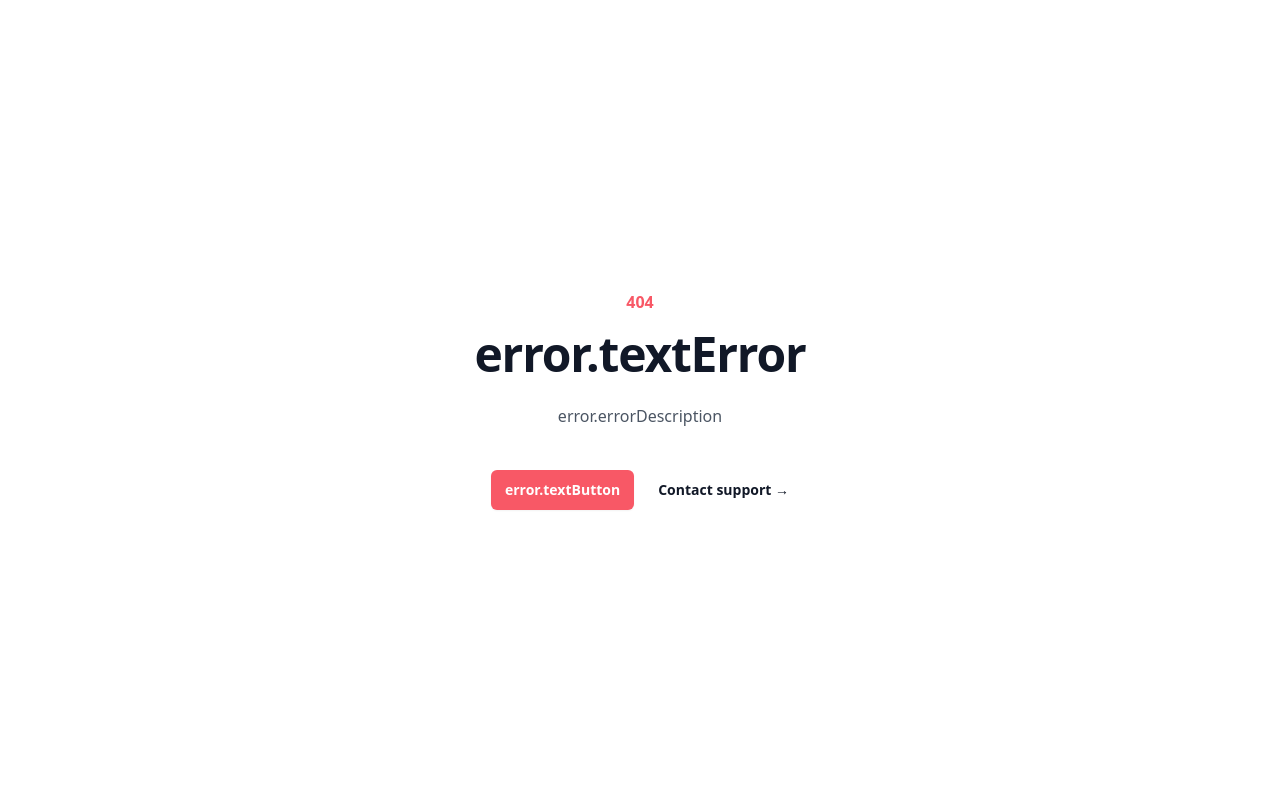
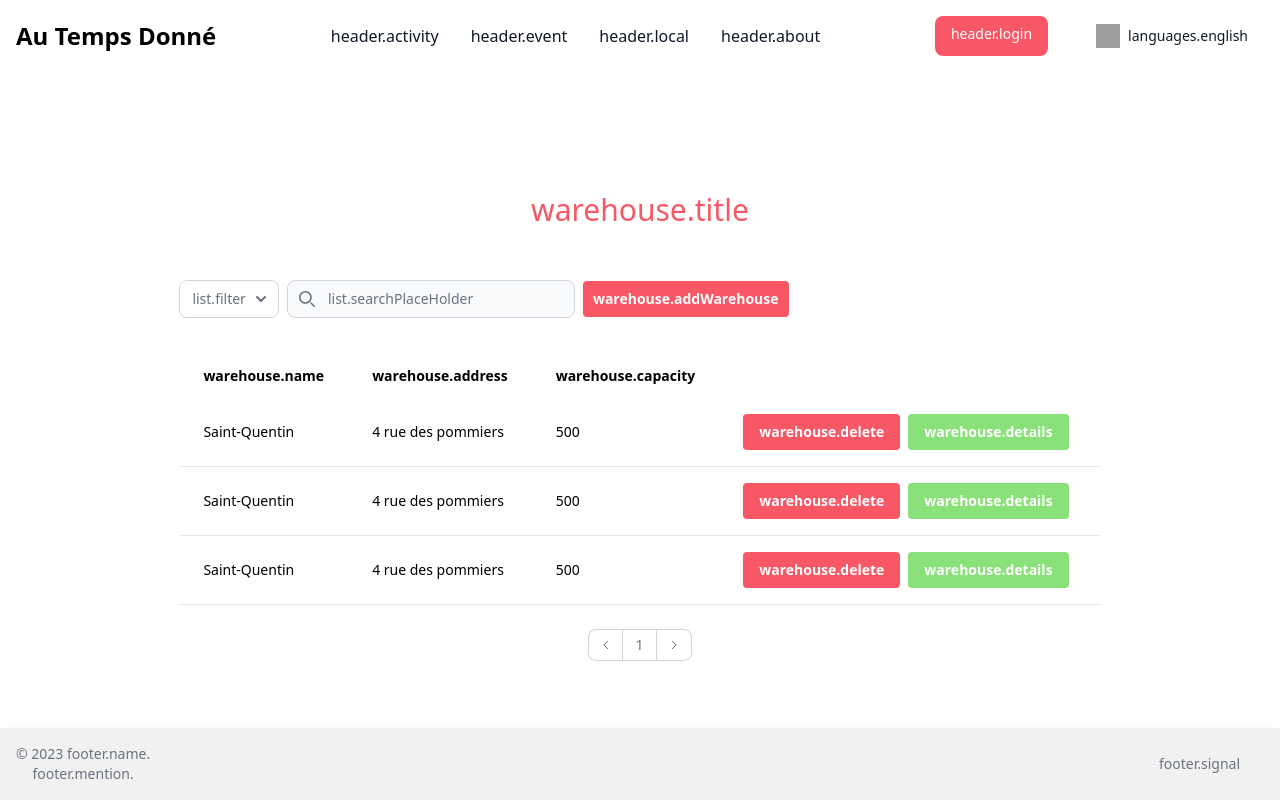
Before and after one commit to Akasuraax/ATD-Front, a React (Vite) app in the folder ATD-Front/: page /Entrepots in a window 1280 px wide. Before the commit this address had no page. Built offline with nearby package versions, Linux system fonts and the light colour scheme; grey boxes are pictures that could not be loaded; the HTML template or start-up script is replaced by a standard one.

Commit message:
warehouse list

```diff
--- a/ATD-Front/src/App.jsx
+++ b/ATD-Front/src/App.jsx
@@ -16,6 +16,7 @@ import VolunteerForm from "./page/Register/Forms/volunteer.jsx";
 import TicketTracking from "./page/Ticket/Tracking/TicketTracking.jsx";
 import User from "./page/User/User.jsx";
 import Vehicle from "./page/Vehicles/Vehicle.jsx";
+import Warehouse from "./page/Warehouse/Warehouse.jsx";
 
 function App() {
 
@@ -84,6 +85,10 @@ function App() {
                 {
                     path: 'Vehicules',
                     element: <Vehicle/>
+                },
+                {
+                    path : "Entrepots",
+                    element: <Warehouse/>
                 }
 
             ]
--- a/ATD-Front/src/locales/en/translation.json
+++ b/ATD-Front/src/locales/en/translation.json
@@ -169,5 +169,14 @@
     "annex": "Annex",
     "delete": "Delete",
     "details": "Details"
+  },
+  "warehouse": {
+    "title": "Warehouses list",
+    "name": "Name",
+    "address": "Address",
+    "capacity": "Capacity",
+    "addWarehouse": "Add a warehouse",
+    "delete": "Delete",
+    "details": "Details"
   }
 }
--- a/ATD-Front/src/locales/fr/translation.json
+++ b/ATD-Front/src/locales/fr/translation.json
@@ -170,5 +170,14 @@
     "delete": "Supprimer",
     "details": "Détails",
     "consumption": "Consommation"
+  },
+  "warehouse": {
+    "title": "Liste des entrepôts",
+    "name": "Nom",
+    "address": "Adresse",
+    "capacity": "Capacité",
+    "addWarehouse": "Ajouter un entrepôt",
+    "delete": "Supprimer",
+    "details": "Détails"
   }
 }
--- /dev/null
+++ b/ATD-Front/src/page/Warehouse/Warehouse.jsx
@@ -0,0 +1,44 @@
+import './warehouse.css'
+import {useTranslation} from "react-i18next";
+import List from "../../components/List/List.jsx";
+
+function Warehouse(){
+
+    const { t } = useTranslation();
+    const title = t("warehouse.title")
+    const name = t("warehouse.name");
+    const address = t("warehouse.address");
+    const capacity = t("warehouse.capacity");
+    const addWarehouse = t("warehouse.addWarehouse");
+    const deleteBtn = t("warehouse.delete");
+    const details = t("warehouse.details");
+
+    const list = [
+        {name: "Saint-Quentin", address: "4 rue des pommiers", capacity:500},
+        {name: "Saint-Quentin", address: "4 rue des pommiers", capacity:500},
+        {name: "Saint-Quentin", address: "4 rue des pommiers", capacity:500},
+    ]
+
+    const userActions = [
+        { label: {deleteBtn}, onClick: (item) => console.log('Supprime', item) },
+        { label: {details}, onClick: (item) => console.log('J\'accepte', item) },
+    ];
+
+    const addAction = [
+        {
+            label: {addWarehouse},
+            onClick: (item) => console.log('J\'accepte', item)
+        }
+    ];
+
+    return(
+        <main>
+            <div className="m-auto visit-page">
+                <h2 className="text-center m-12">{title}</h2>
+                <List data={list} column={[{name}, {address}, {capacity}]} actions={userActions} add={addAction} filter={[{capacity}]}/>
+            </div>
+        </main>
+    )
+}
+
+export default Warehouse;
```
Also changed, not shown: ATD-Front/src/page/Warehouse/warehouse.css (added).
